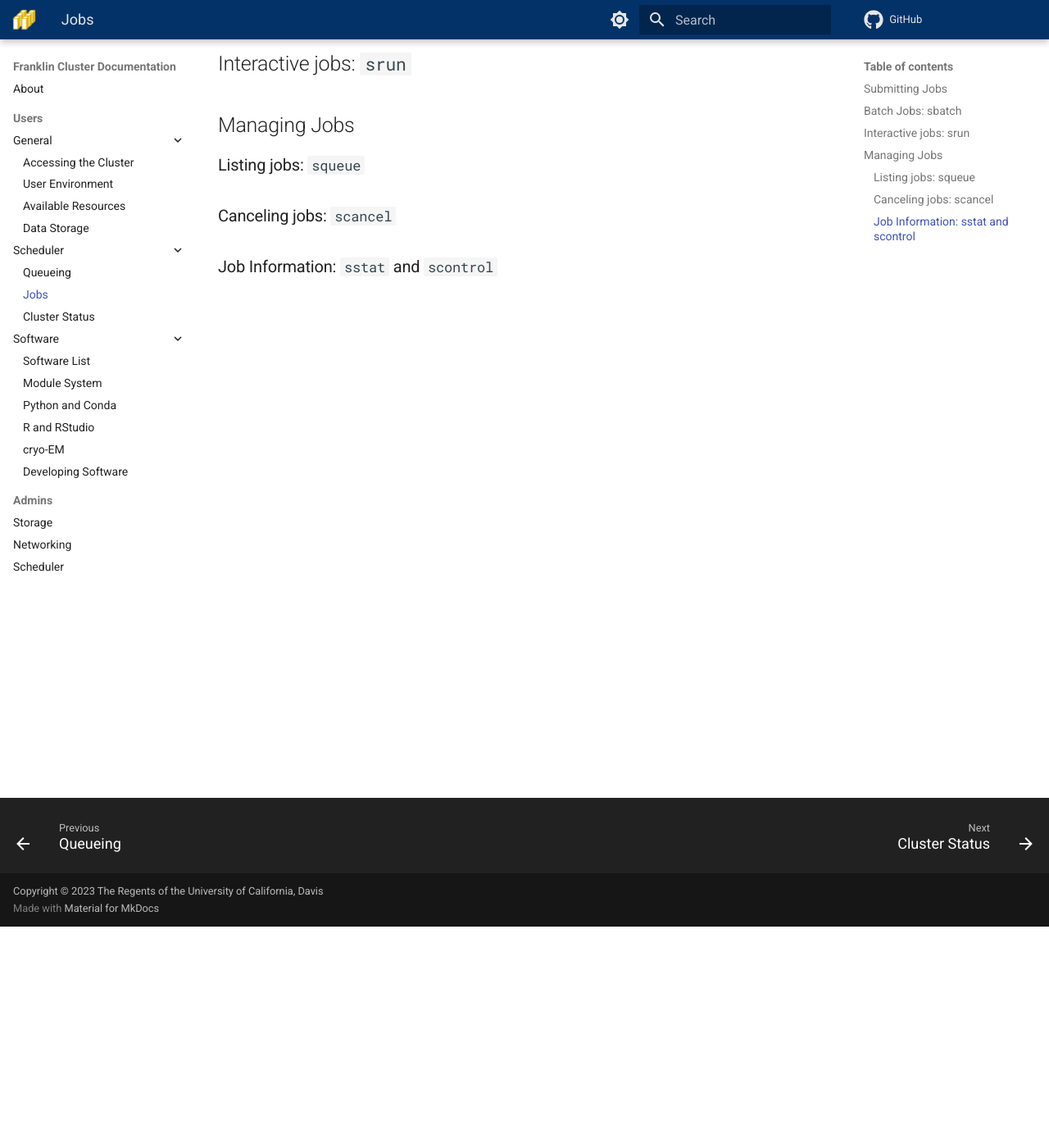
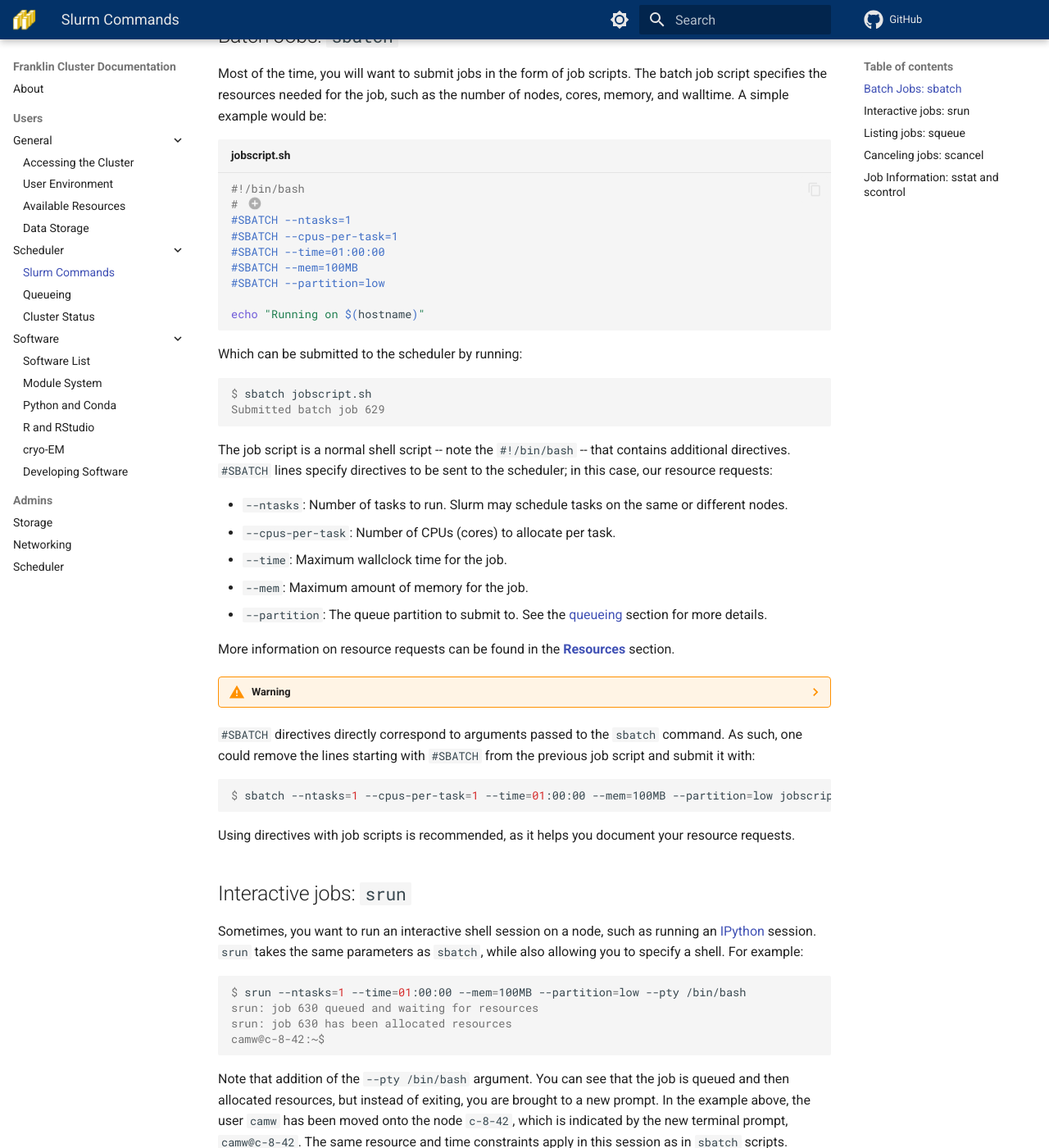
Before and after one commit to ucdavis/HPCCF-franklin-docs, an MkDocs documentation site: the page built from docs/scheduler/jobs.md, in a window 1280 px wide and 1400 px high, scrolled down 270 px. Shown: the whole window at 82% size. Built offline with MkDocs 1.6.1 and Material for MkDocs 9.7.7, drawn with Linux system fonts in a browser that asks for light colours; emoji names are drawn with the system emoji font; comment, search, counter and statistics services are not loaded; some of the changed text lies outside the part shown.

Commit message:
sbatch, srun, squeue

````diff
--- a/docs/scheduler/jobs.md
+++ b/docs/scheduler/jobs.md
@@ -1,15 +1,129 @@
 # Jobs
 
-## Submitting Jobs
+After [logging in to Franklin](../general/access.md), your session exists on the **head node**: a single,
+less powerful computer that serves as the gatekeeper to the rest of the cluster.
+To do actual work, you will need to write submission scripts that define your job and submit
+them to the cluster along with resource requests.
 
 ## Batch Jobs: `sbatch`
 
+Most of the time, you will want to submit jobs in the form of job scripts.
+The batch job script specifies the resources needed for the job, such as the number of nodes,
+cores, memory, and walltime.
+A simple example would be:
+
+``` { .slurm .copy title="jobscript.sh" }
+#!/bin/bash
+# (1)
+#SBATCH --ntasks=1
+#SBATCH --cpus-per-task=1
+#SBATCH --time=01:00:00
+#SBATCH --mem=100MB
+#SBATCH --partition=low
+
+echo "Running on $(hostname)"
+```
+
+1. This will determine the shell Slurm uses to execute your script. You could, for example, use `/bin/sh` or `/bin/zsh`.
+
+Which can be submitted to the scheduler by running:
+
+``` console
+$ sbatch jobscript.sh
+Submitted batch job 629
+```
+
+The job script is a normal shell script -- note the `#!/bin/bash` -- that contains additional directives.
+`#SBATCH` lines specify directives to be sent to the scheduler; in this case, our resource requests:
+
+- `--ntasks`: Number of tasks to run. Slurm may schedule tasks on the same or different nodes.
+- `--cpus-per-task`: Number of CPUs (cores) to allocate per task.
+- `--time`: Maximum wallclock time for the job.
+- `--mem`: Maximum amount of memory for the job.
+- `--partition`: The queue partition to submit to. See the [queueing](queues.md) section for more details.
+
+More information on resource requests can be found in the [**Resources**](resources.md) section.
+
+??? warning
+
+    Jobs that exceed their memory or time constraints will be automatically killed.
+    There is no limit on spawning threads, but keep in mind that using far more threads than requested cores
+    will result in rapidly decreasing performance.
+
+`#SBATCH` directives directly correspond to arguments passed to the `sbatch` command. As such, one could remove
+the lines starting with `#SBATCH` from the previous job script and submit it with:
+
+``` console
+$ sbatch --ntasks=1 --cpus-per-task=1 --time=01:00:00 --mem=100MB --partition=low jobscript.sh
+```
+
+Using directives with job scripts is recommended, as it helps you document your resource requests.
+
 ## Interactive jobs: `srun`
 
-## Managing Jobs
+Sometimes, you want to run an interactive shell session on a node, such as running an [IPython](https://ipython.org/) session.
+`srun` takes the same parameters as `sbatch`, while also allowing you to specify a shell.
+For example:
 
-### Listing jobs: `squeue`
+``` console
+$ srun --ntasks=1 --time=01:00:00 --mem=100MB --partition=low --pty /bin/bash
+srun: job 630 queued and waiting for resources
+srun: job 630 has been allocated resources
+camw@c-8-42:~$
+```
 
-### Canceling jobs: `scancel`
+Note that addition of the `--pty /bin/bash` argument.
+You can see that the job is queued and then allocated resources, but instead of exiting, you are brought
+to a new prompt.
+In the example above, the user `camw` has been moved onto the node `c-8-42`, which is indicated by the new terminal
+prompt, `camw@c-8-42`.
+The same resource and time constraints apply in this session as in `sbatch` scripts.
 
-### Job Information: `sstat` and `scontrol`
+??? note
+
+    This is the only way to get direct access to a node: you will not be able to simply do `ssh c-8-42`, for example.
+
+## Listing jobs: `squeue`
+
+`squeue` can be used to monitor running and queued jobs.
+Running it with no arguments will show *all* the jobs on the cluster; depending on how many users are active, this could be a lot!
+
+``` console
+$ squeue
+             JOBID PARTITION     NAME     USER ST       TIME  NODES NODELIST(REASON)
+               589 jawdatgrp Refine3D adtaheri  R 1-13:51:39      1 gpu-9-18
+               631       low jobscrip     camw  R       0:19      1 c-8-42
+               627       low Class2D/ mashaduz  R      37:11      1 gpu-9-58
+...
+```
+
+To view only *your* jobs, you can use `squeue --me`.
+
+``` console
+$ squeue --me
+             JOBID PARTITION     NAME     USER ST       TIME  NODES NODELIST(REASON)
+               631       low jobscrip     camw  R       0:02      1 c-8-42
+```
+
+The format -- which columns and their width -- can be tuned with the [`--format`](https://slurm.schedmd.com/squeue.html#OPT_format) parameter.
+For example, you might way to also include how many cores the job requested, and widen the fields:
+
+``` {.console .copy}
+$ squeue --format="%10i %.9P %.20j %.10u %.3t %.25S %.15L %.10C %.6D %.20R"
+JOBID      PARTITION                 NAME       USER  ST                START_TIME       TIME_LEFT       CPUS  NODES     NODELIST(REASON)
+589        jawdatgrp     Refine3D/job015/   adtaheri   R       2023-01-31T22:51:59         9:58:38          6      1             gpu-9-18
+627              low      Class2D/job424/   mashaduz   R       2023-02-02T12:06:27        11:13:06         60      1             gpu-9-58
+```
+
+## Canceling jobs: `scancel`
+
+## Job Information: `sstat` and `scontrol`
+
+``` yaml
+theme:
+  features:
+    - content.code.annotate # (1)
+```
+
+1.  :man_raising_hand: I'm a code annotation! I can contain `code`, __formatted
+    text__, images, ... basically anything that can be written in Markdown.
--- a/mkdocs.yml
+++ b/mkdocs.yml
@@ -13,8 +13,8 @@ nav:
       - Data Storage: general/storage.md
     - Scheduler:
       - scheduler/index.md
+      - Slurm Commands: scheduler/jobs.md
       - Queueing: scheduler/queues.md
-      - Jobs: scheduler/jobs.md
       - Cluster Status: scheduler/status.md
     - Software:
       - software/index.md
@@ -35,6 +35,7 @@ markdown_extensions:
   - attr_list
   - admonition
   - md_in_html
+  - pymdownx.details
   - pymdownx.emoji:
       emoji_index: !!python/name:materialx.emoji.twemoji
       emoji_generator: !!python/name:materialx.emoji.to_svg
@@ -56,6 +57,7 @@ extra_css:
 theme:
   name: material
   features:
+    - content.code.annotate
     #- navigation.tabs
     - navigation.sections
     - navigation.expand
````
Also changed, not shown: docs/scheduler/resources.md (added).
